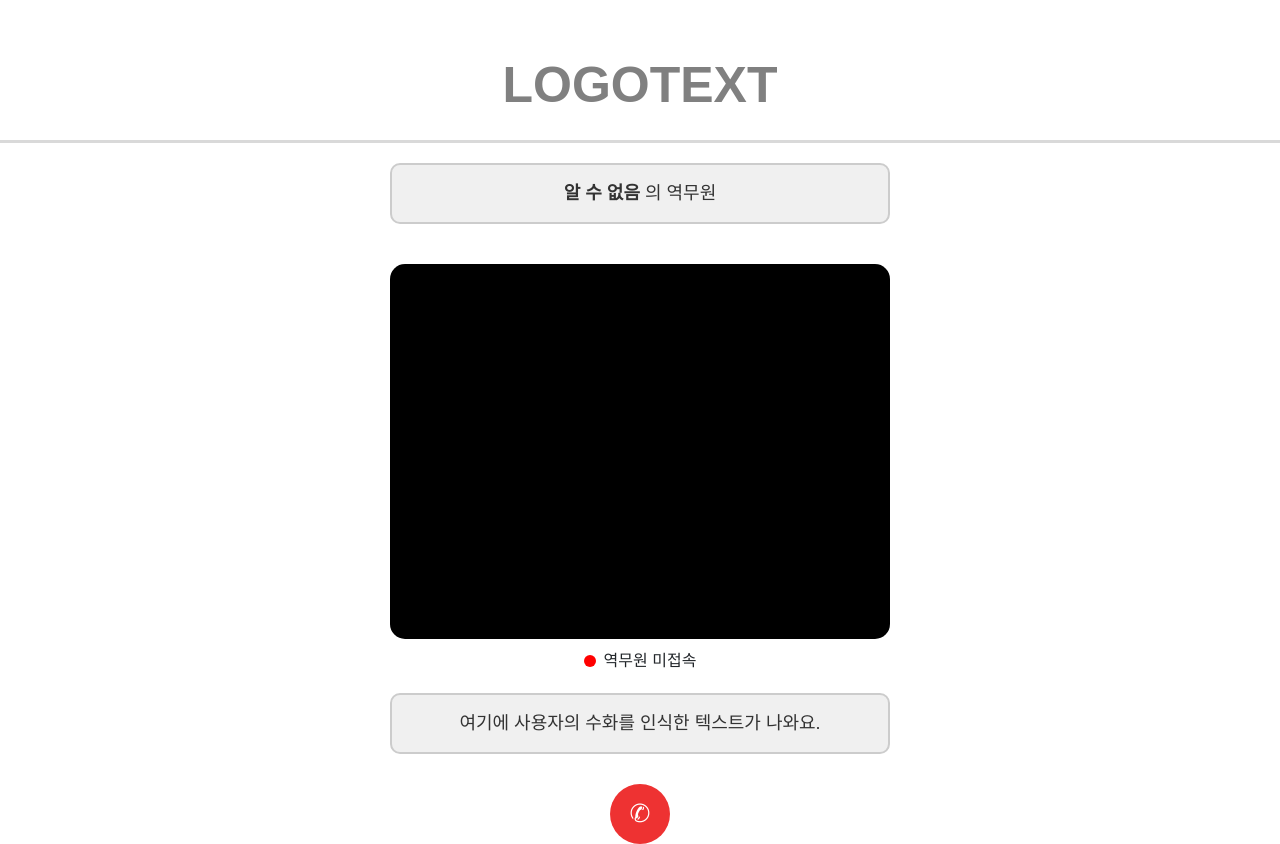
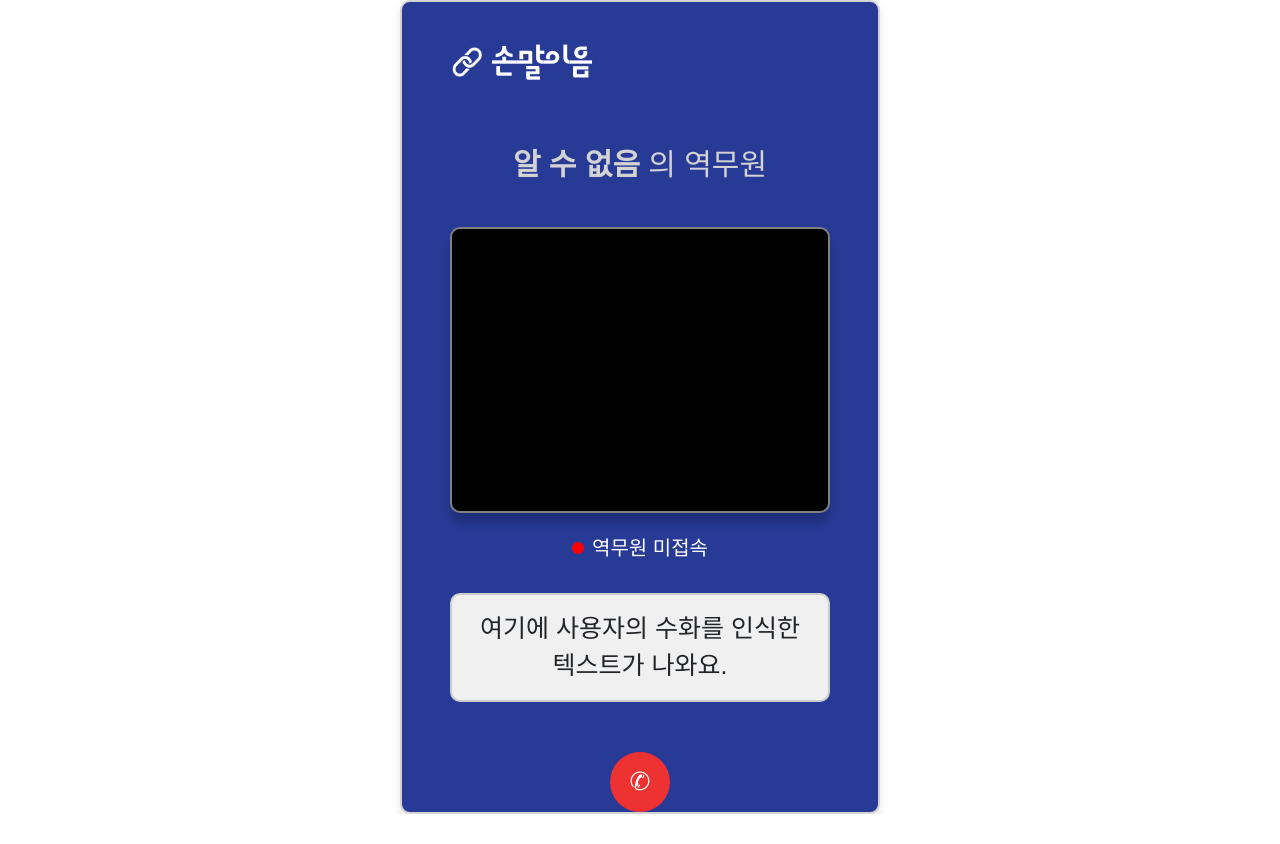
Before and after one commit to KW-FinalGame/FinalGame, a React (Create React App) app in the folder frontend/: page /cam in a window 1280 px wide. After the commit the page ends 814 px from the top, so only its background shows below. Built offline with nearby package versions, Linux system fonts and the light colour scheme; no server answers; sample sign-in values are in the browser's storage; a web font is replaced by a local one.

Commit message:
campage 수정 및 위치 조정

```diff
--- a/frontend/src/pages/campage.jsx
+++ b/frontend/src/pages/campage.jsx
@@ -6,6 +6,7 @@ import Webcam from 'react-webcam';
 import io from 'socket.io-client';
 import { isAuthenticated } from '../utils/auth';
 import Modal from 'react-modal';
+import Link from "../assets/imgs/link.png";
 
 const socket = io('http://localhost:3002');
 
@@ -13,28 +14,54 @@ const PageWrapper = styled.div`
   display: flex;
   flex-direction: column;
   align-items: center;
-  padding-top: 30px;
+  background-color: #273A96;
+
+
+  /* 중앙 정렬 + 폭 제한 */
+  max-width: 480px;  // 모바일 크기 기준
+  margin: 0 auto;
+  width: 100%;
+
+  min-height: 100vh;
+  overflow-x: hidden; // ✅ 좌우 스크롤 막기
+
+  /* ✅ 테두리와 그림자 추가 */
+  border: 2px solid lightgray;
+  border-radius: 10px;
+  box-shadow: 0 4px 10px rgba(0, 0, 0, 0.1); // 살짝 그림자
 `;
 
-const Header = styled.header`
-  border-bottom: 3px solid #D9D9D9;
-  padding: 25px;
-  text-align: center;
+const Logocontainer = styled.div`
+  position: relative;
   width: 100%;
+  max-width: 480px;
+  display: flex;
 `;
 
-const LogoText = styled.h1`
-  color: gray;
-  margin: 0;
-  font-size: 50px;
-  font-weight: bold;
+const Logoicon = styled.img`
+width: 30px; /* 텍스트 크기(30px)에 맞춰 조정 */
+height: 30px;
+margin: 45px 0 5px 50px; /* Logotext padding에 맞춰 정렬 */
+margin-right: 0em;
+`;
+
+const Logotext = styled.h1`
+  font-family: 'YeongdoBold';
+  align-self: flex-start;
+  color: #FFFFFF;
+  font-size: 30px;
+  padding: 45px 15px 5px 10px;
+  margin-top:-4px;
+
   @media (max-width: 768px) {
     font-size: 30px;
   }
+
   @media (max-width: 480px) {
-    font-size: 24px;
+    font-size: 30px;
   }
 `;
+
 
 const WebcamBox = styled.div`
   margin-top: 40px;
@@ -44,19 +71,33 @@ const WebcamBox = styled.div`
   background: black;
   border-radius: 15px;
   overflow: hidden;
+
+
+  /* ✅ 테두리와 그림자 추가 */
+  border: 2px solid gray;
+  border-radius: 10px;
+  box-shadow: 0 10px 10px rgba(0, 0, 0, 0.2); // 살짝 그림자
 `;
 
 const TextBox = styled.div`
   width: 80%;
   max-width: 500px;
+  margin-top: 50px;
+  font-size: 30px;
+  color: lightgray;
+  text-align: center;
+`;
+const TextBox2 = styled.div`
+  width: 80%;
+  max-width: 500px;
+  margin-top: 30px;
+  font-size: 25px;
+  color: blalck;
+  text-align: center;
   background-color: #f0f0f0;
   border: 2px solid #ccc;
   border-radius: 10px;
   padding: 15px;
-  margin-top: 20px;
-  font-size: 18px;
-  color: #333;
-  text-align: center;
 `;
 
 const RoundButton = styled.button`
@@ -67,7 +108,7 @@ const RoundButton = styled.button`
   font-size: 25px;
   border: none;
   border-radius: 50%;
-  margin-top: 30px;
+  margin-top: 50px;
   cursor: pointer;
   &:hover {
     background-color: #c02727;
@@ -77,8 +118,10 @@ const RoundButton = styled.button`
 const StatusIndicator = styled.div`
   display: flex;
   align-items: center;
-  margin-top: 10px;
+  margin-top: 20px;
   gap: 8px;
+  font-size:20px;
+  color: #ffffff;
 `;
 
 const Circle = styled.div`
@@ -298,9 +341,10 @@ function Cam() {
 
   return (
     <PageWrapper>
-      <Header>
-        <LogoText>LOGOTEXT</LogoText>
-      </Header>
+      <Logocontainer>
+        <Logoicon src={Link} alt="링크 아이콘 이미지"></Logoicon>
+        <Logotext>손말이음</Logotext>
+        </Logocontainer>
 
       <TextBox>
         <strong>{stationName}</strong> 의 역무원
@@ -349,9 +393,9 @@ function Cam() {
         <span>{isManConnected ? '역무원 접속중' : '역무원 미접속'}</span>
       </StatusIndicator>
 
-      <TextBox>
+      <TextBox2>
         여기에 사용자의 수화를 인식한 텍스트가 나와요.
-      </TextBox>
+      </TextBox2>
 
       <RoundButton onClick={goBackToMain}>✆</RoundButton>
     </PageWrapper>
--- a/frontend/src/pages/mainpage.jsx
+++ b/frontend/src/pages/mainpage.jsx
@@ -99,6 +99,7 @@ const WhiteBox = styled.div`
   padding-top: 10px;
   margin-top:-14px;
   box-sizing: border-box;
+  padding: 15px 10px 0px 10px;
 
 
   /* 위쪽 모서리에만 둥근 처리 */
@@ -153,12 +154,12 @@ const GrayBox = styled.div`
   margin-bottom:20px;
   display: flex;
   flex-direction: column;
-  padding: 15px 40px 0px 40px;
+  padding: 15px 20px 0px 20px;
   overflow: hidden;
 
   @media (max-width: 480px) {
-    width: 100%;
-    padding: 15px 15px 0px 15px;
+    width: 80%;
+    padding: 15px 15px 0px 0px;
   }
 `;
 
@@ -186,12 +187,11 @@ const StationList = styled.div`
 const StationItem = styled.div`
   display: flex;
   align-items: center;
-  background-color: white;
-  padding: 15px 20px;
   border-radius: 10px;
   margin-bottom: 10px;
-  box-shadow: 0 1px 3px rgba(0,0,0,0.1);
+  cursor: pointer;
   font-size: 25px;
+  background-color: transparent;  // 배경 투명
   line-height: 2.5;
 
   @media (max-width: 768px) {
@@ -200,6 +200,7 @@ const StationItem = styled.div`
 
   @media (max-width: 480px) {
     padding: 10px 12px;
+    font-size: 20px;
   }
 `;
 
```
